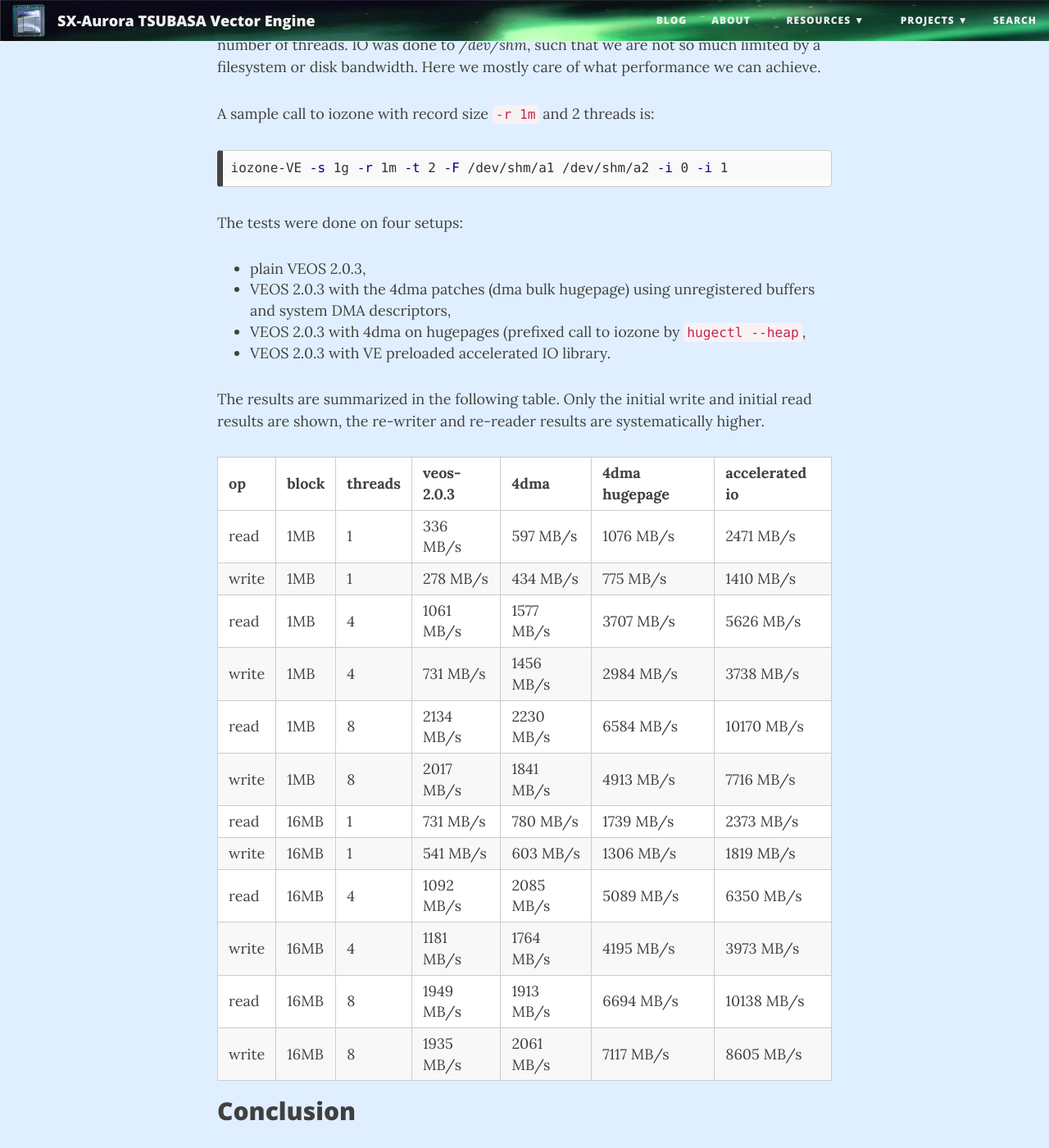
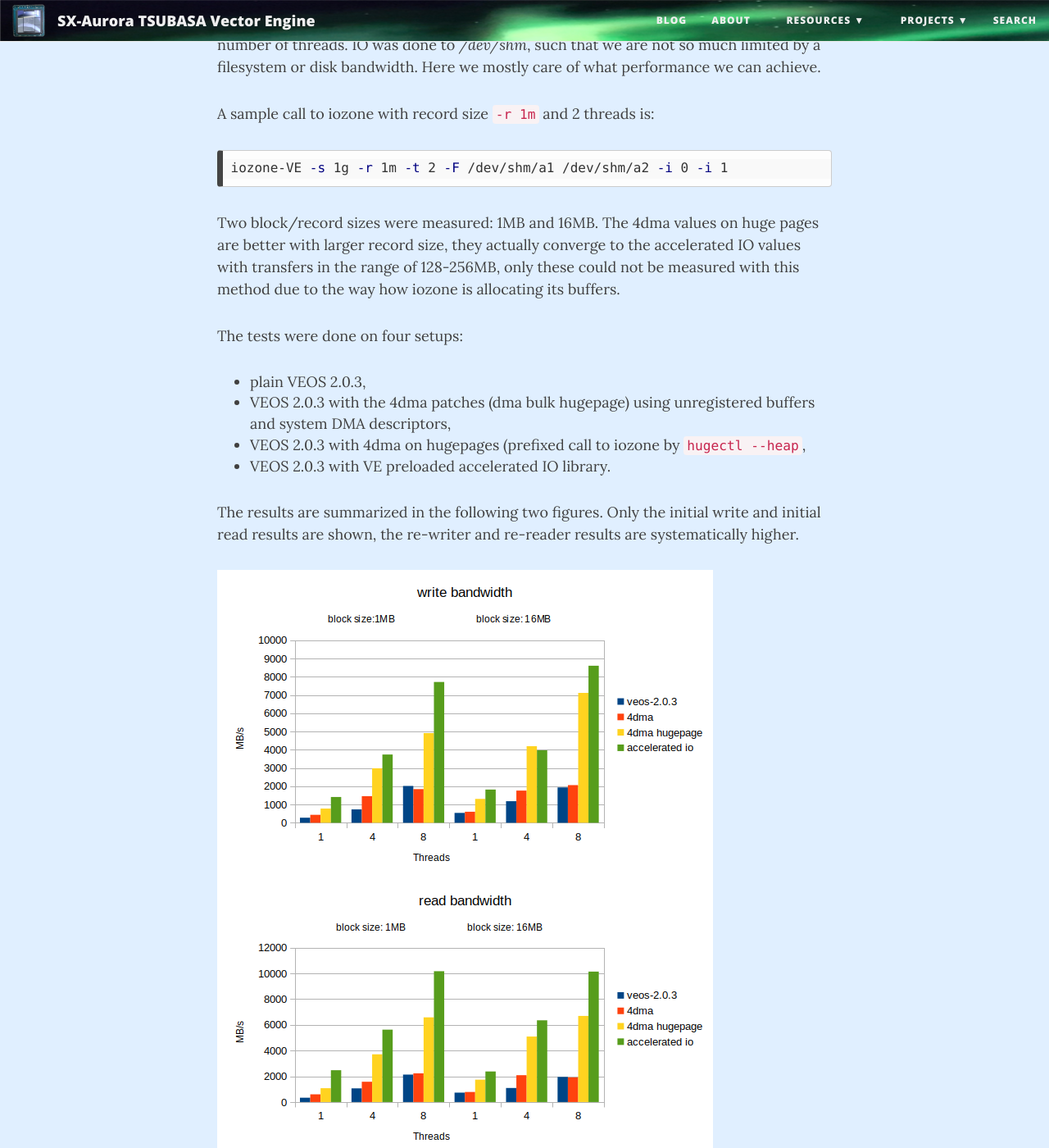
Before and after one commit to SX-Aurora/SX-Aurora.github.io, a Jekyll site: the page built from _posts/2019-03-31-accelerated-io.md, in a window 1280 px wide and 1400 px high, scrolled down 3149 px. Shown: the whole window at 82% size. Built offline with Jekyll 4.4.1, drawn with Linux system fonts in a browser that asks for light colours; nearby versions of some CDN libraries; comment, search, counter and statistics services are not loaded.

Commit message:
CHanged table to graphs for results. Much easier to understand.

````diff
--- a/_posts/2019-03-31-accelerated-io.md
+++ b/_posts/2019-03-31-accelerated-io.md
@@ -117,6 +117,11 @@
 ```sh
 iozone-VE -s 1g -r 1m -t 2 -F /dev/shm/a1 /dev/shm/a2 -i 0 -i 1
 ```
+Two block/record sizes were measured: 1MB and 16MB. The 4dma values on
+huge pages are better with larger record size, they actually converge
+to the accelerated IO values with transfers in the range of 128-256MB,
+only these could not be measured with this method due to the way how
+iozone is allocating its buffers.
 
 The tests were done on four setups:
 
@@ -125,28 +130,10 @@
 * VEOS 2.0.3 with 4dma on hugepages (prefixed call to iozone by `hugectl --heap`,
 * VEOS 2.0.3 with VE preloaded accelerated IO library.
 
-The results are summarized in the following table. Only the initial write and initial read results are shown, the re-writer and re-reader results are systematically higher.
+The results are summarized in the following two figures. Only the initial write and initial read results are shown, the re-writer and re-reader results are systematically higher.
 
-| op | block | threads | veos-2.0.3 | 4dma | 4dma hugepage | accelerated io |
-| --- | --- | --- | --- | --- | --- | --- |
-| read  | 1MB | 1 |  336 MB/s |  597 MB/s | 1076 MB/s |  2471 MB/s |
-| write | 1MB | 1 |  278 MB/s |  434 MB/s |  775 MB/s |  1410 MB/s |
-| --- | --- | --- | --- | --- | --- | --- |
-| read  | 1MB | 4 | 1061 MB/s | 1577 MB/s | 3707 MB/s |  5626 MB/s |
-| write | 1MB | 4 |  731 MB/s | 1456 MB/s | 2984 MB/s |  3738 MB/s |
-| --- | --- | --- | --- | --- | --- | --- |
-| read  | 1MB | 8 | 2134 MB/s | 2230 MB/s | 6584 MB/s | 10170 MB/s |
-| write | 1MB | 8 | 2017 MB/s | 1841 MB/s | 4913 MB/s |  7716 MB/s |
-| --- | --- | --- | --- | --- | --- | --- |
-| read  | 16MB | 1 |  731 MB/s |  780 MB/s | 1739 MB/s |  2373 MB/s |
-| write | 16MB | 1 |  541 MB/s |  603 MB/s | 1306 MB/s |  1819 MB/s |
-| --- | --- | --- | --- | --- | --- | --- |
-| read  | 16MB | 4 | 1092 MB/s | 2085 MB/s | 5089 MB/s |  6350 MB/s |
-| write | 16MB | 4 | 1181 MB/s | 1764 MB/s | 4195 MB/s |  3973 MB/s |
-| --- | --- | --- | --- | --- | --- | --- |
-| read  | 16MB | 8 | 1949 MB/s | 1913 MB/s | 6694 MB/s | 10138 MB/s |
-| write | 16MB | 8 | 1935 MB/s | 2061 MB/s | 7117 MB/s |  8605 MB/s |
-| --- | --- | --- | --- | --- | --- | --- |
+![write_bw](/img/accelio_iozone_write_bw.png)
+![read_bw](/img/accelio_iozone_read_bw.png)
 
 
 ## Conclusion
````
Also changed, not shown: img/accelio_iozone_read_bw.png (added), img/accelio_iozone_write_bw.png (added).
